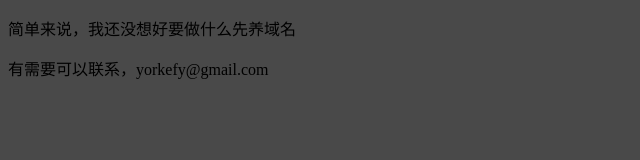
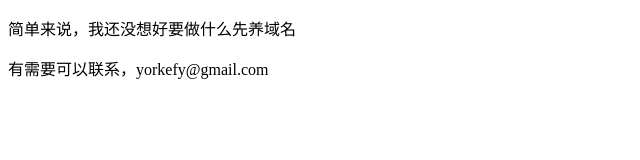
Before and after one commit to yorkefy/ul00.github.io, a plain HTML site: page index.html in a window 1280 px wide. Shown: the whole page, without its empty margins (0-640 px from the left). Drawn offline with Linux system fonts and the light colour scheme.

Commit message:
Update index.html

```diff
--- a/index.html
+++ b/index.html
@@ -12,7 +12,7 @@
 
 
 
-<body bgcolor="#494949">
+<body bgcolor="#FFFFFF">
 
 <div class="head404"></div>
 
```
